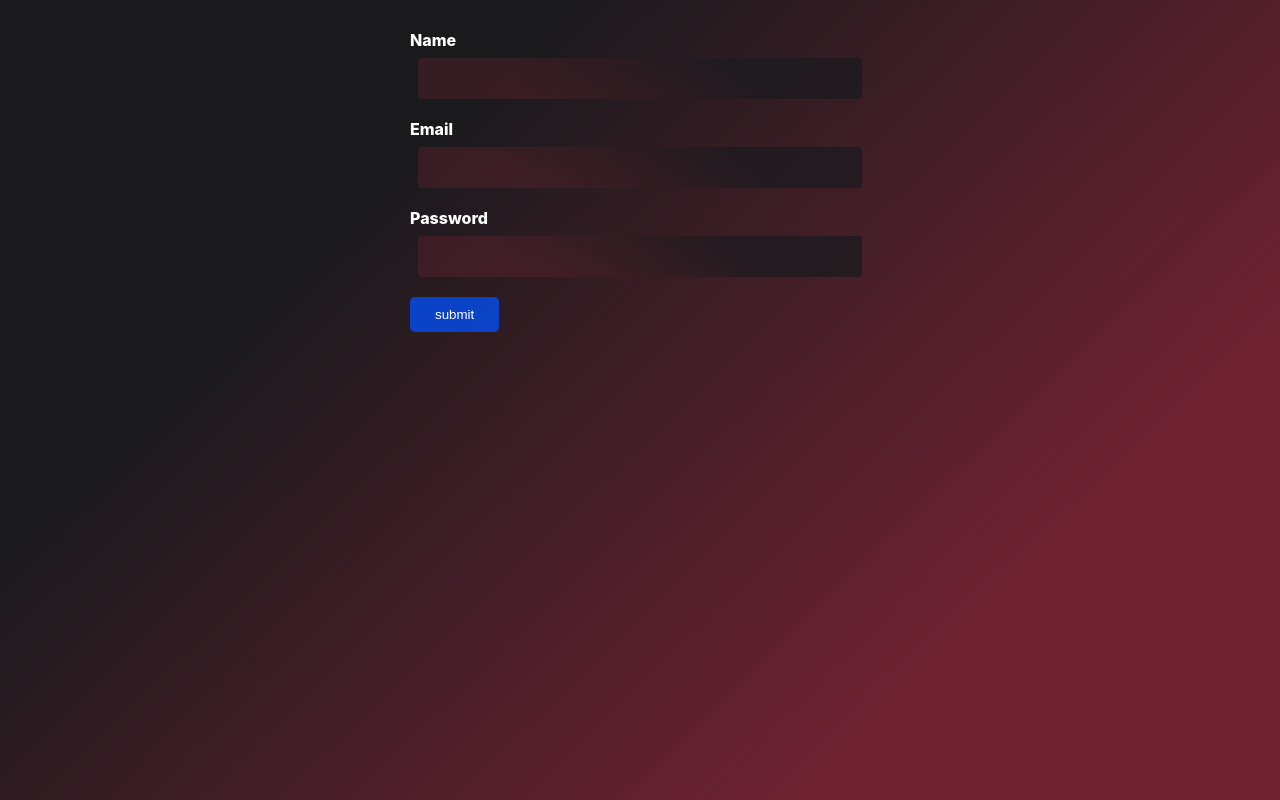
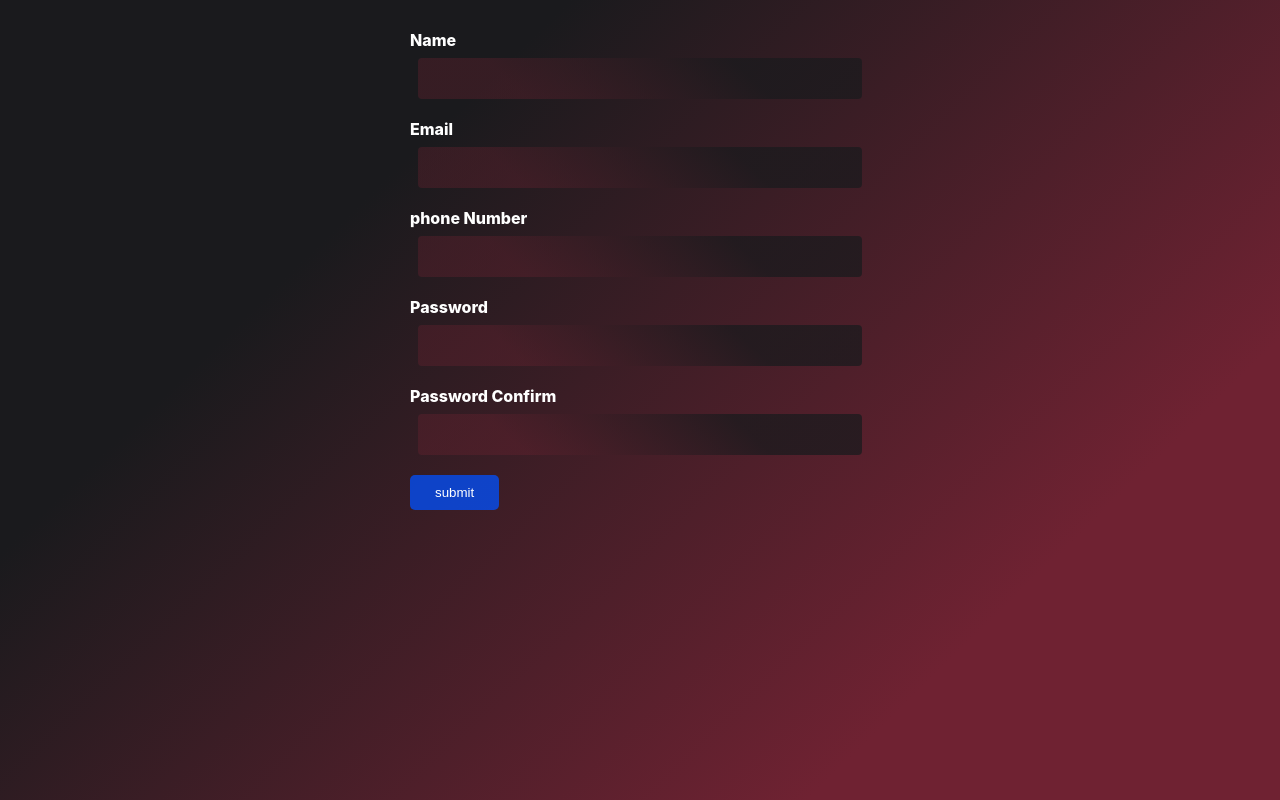
Before and after one commit to salarGholami/formic, a React (Create React App) app: page / in a window 1280 px wide. Built offline with nearby package versions, Linux system fonts and the light colour scheme.

Commit message:
add some fileds and validate inputs

```diff
--- a/src/App.css
+++ b/src/App.css
@@ -49,3 +49,7 @@ button:hover {
 .error {
   color: rgb(255, 0, 38);
 }
+
+input[type="number"] {
+  appearance: textfield;
+}
--- a/src/components/SignUpForm.jsx
+++ b/src/components/SignUpForm.jsx
@@ -1,8 +1,14 @@
 import { useFormik } from "formik";
-import { object, string } from "yup";
+import { object, ref, string } from "yup";
 
 // 1.mange state
-const initialValues = { name: "", email: "", password: "" };
+const initialValues = {
+  name: "",
+  email: "",
+  phoneNumber: "",
+  password: "",
+  passwordConfirm: "",
+};
 
 // 2.handler submiission
 const onSubmit = (values) => console.log(values);
@@ -11,7 +17,19 @@ const onSubmit = (values) => console.log(values);
 const validationSchema = object({
   name: string().required("Name is requierd"),
   email: string().email("invalid Email format").required("Email is requierd"),
-  password: string().required("Password is requierd"),
+  phoneNumber: string()
+    .required("phone number is requierd")
+    .min(11, "number must have at least 11 characters"),
+  password: string()
+    .required("Password is requierd")
+    .min(8, "Password must have at least 8 characters")
+    .matches(/[0-9]/, "digit")
+    .matches(/[a-z]/, "lowercase")
+    .matches(/[A-Z]/, "uppercase")
+    .matches(/[@]/, "@!@#$%^&*"),
+  passwordConfirm: string()
+    .required("Password is requierd")
+    .oneOf([ref("password")], "Passwords does not match"),
 });
 
 const SignUpForm = () => {
@@ -39,14 +57,36 @@ const SignUpForm = () => {
           )}
         </div>
         <div className="formControl">
+          <label>phone Number</label>
+          <input
+            type="number"
+            {...formik.getFieldProps("phoneNumber")}
+            name="phoneNumber"
+          />
+          {formik.errors.phoneNumber && formik.touched.phoneNumber && (
+            <div className="error">{formik.errors.phoneNumber}</div>
+          )}
+        </div>
+        <div className="formControl">
           <label>Password</label>
           <input
-            type="password"
+            type="text"
             {...formik.getFieldProps("password")}
             name="password"
           />
           {formik.errors.password && formik.touched.password && (
             <div className="error">{formik.errors.password}</div>
+          )}
+        </div>
+        <div className="formControl">
+          <label>Password Confirm</label>
+          <input
+            type="text"
+            {...formik.getFieldProps("passwordConfirm")}
+            name="passwordConfirm"
+          />
+          {formik.errors.passwordConfirm && formik.touched.passwordConfirm && (
+            <div className="error">{formik.errors.passwordConfirm}</div>
           )}
         </div>
         <button type="submit">submit</button>
```
